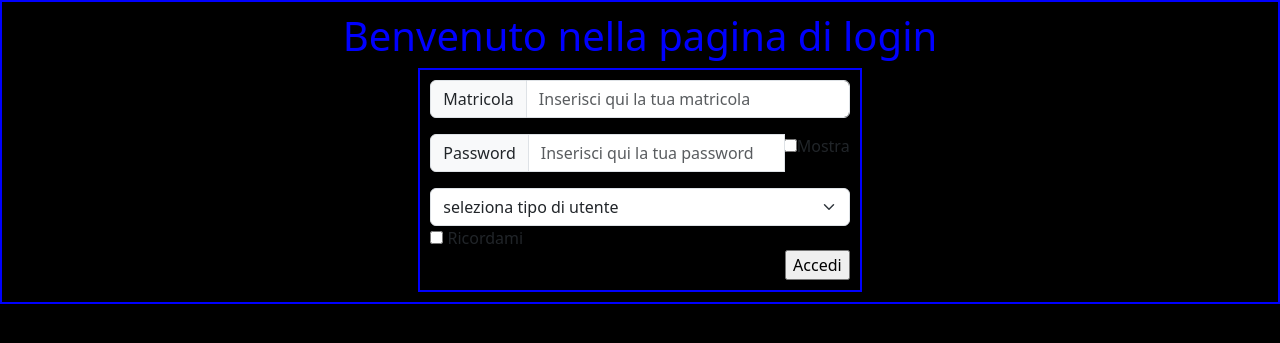
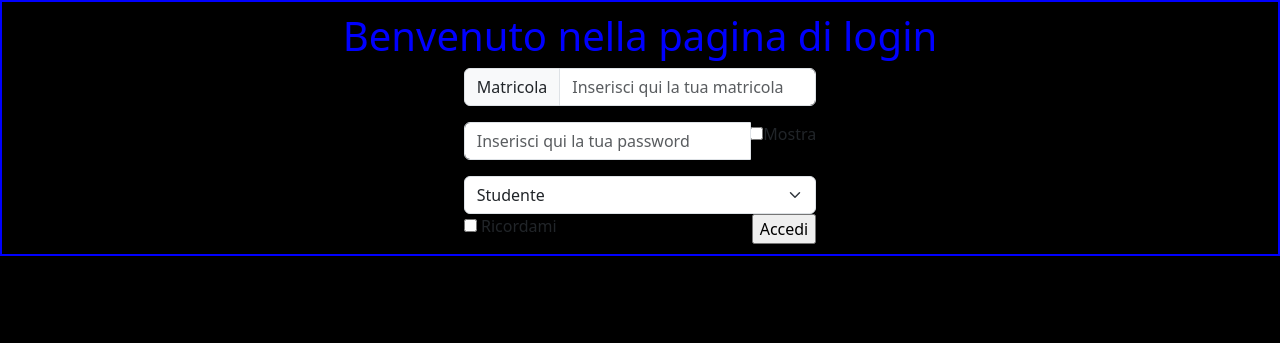
Before and after one commit to federicovolpe/uni_website, a PHP site: page /login.php in a window 1280 px wide. Shown: the part 57-400 px from the top of the page. Run offline with PHP 8.4, Linux system fonts and the light colour scheme.

Commit message:
cut some things that weren't needed

```diff
--- a/login.php
+++ b/login.php
@@ -28,18 +28,17 @@
             align-items: center;">
             <h1 class="text-center" style="color: blue">Benvenuto nella pagina di login</h1>
 
-            <div class="login-form">
+            <form action="loginquery.php" method="POST">
                 <div class="input-group mb-3">
                     <span class="input-group-text" id="matricola">Matricola</span>
                     <input type="text" class="form-control" placeholder="Inserisci qui la tua matricola" aria-label="Username" aria-describedby="basic-addon1">
                 </div>
 
                 <div class="input-group mb-3">
-                    <span class="input-group-text" id="codice_accesso">Password</span>
+                    <!--<span class="input-group-text" id="codice_accesso">Password</span>-->
                     <input type="password" class="form-control" id="password" placeholder="Inserisci qui la tua password" aria-label="Password" aria-describedby="basic-addon1">
-                    <div class = "estensioni">
+                    <div>
                         <input type="checkbox" id="show-password">Mostra<label for="show-password"></label>
-
                         <script>
                         var passwordInput = document.getElementById("password");
                         var showPasswordCheckbox = document.getElementById("show-password");
@@ -57,23 +56,19 @@
                         </script>
                     </div>
 
-                </div><select class="form-select" aria-label="Default select example">
-                        <option selected>seleziona tipo di utente</option>
+                </div>
+                    <select class="form-select" aria-label="Default select example">
                         <option value="studente">Studente</option>
                         <option value="docente">Docente</option>
                         <option value="segreteria">Segreteria</option>
                     </select>
-
-
-                <row>
+                <div>
                     <!--sezione accedi ricorda-->
                     <input type="checkbox" id="Ricordami">
                     <label for="Ricordami">Ricordami</label>
-                    <form action="login.php">
-                        <input type="submit" id="accedi" label="Accedi" style="float: right" value="Accedi">
-                    </form>
-                </row>
-            </div>
+                    <input type="submit" id="accedi" label="Accedi" style="float: right" value="Accedi">
+                </div>
+            </form>
         </div>
     </div>
 
--- a/loginquery.php
+++ b/loginquery.php
@@ -1,5 +1,5 @@
 <?php
-
+print("ciao sto facendo la tua query");
 // Connessione al database
 $conn = pg_connect("host = localhost dbname = studentidb user=nomeutente password = password");
 
```
